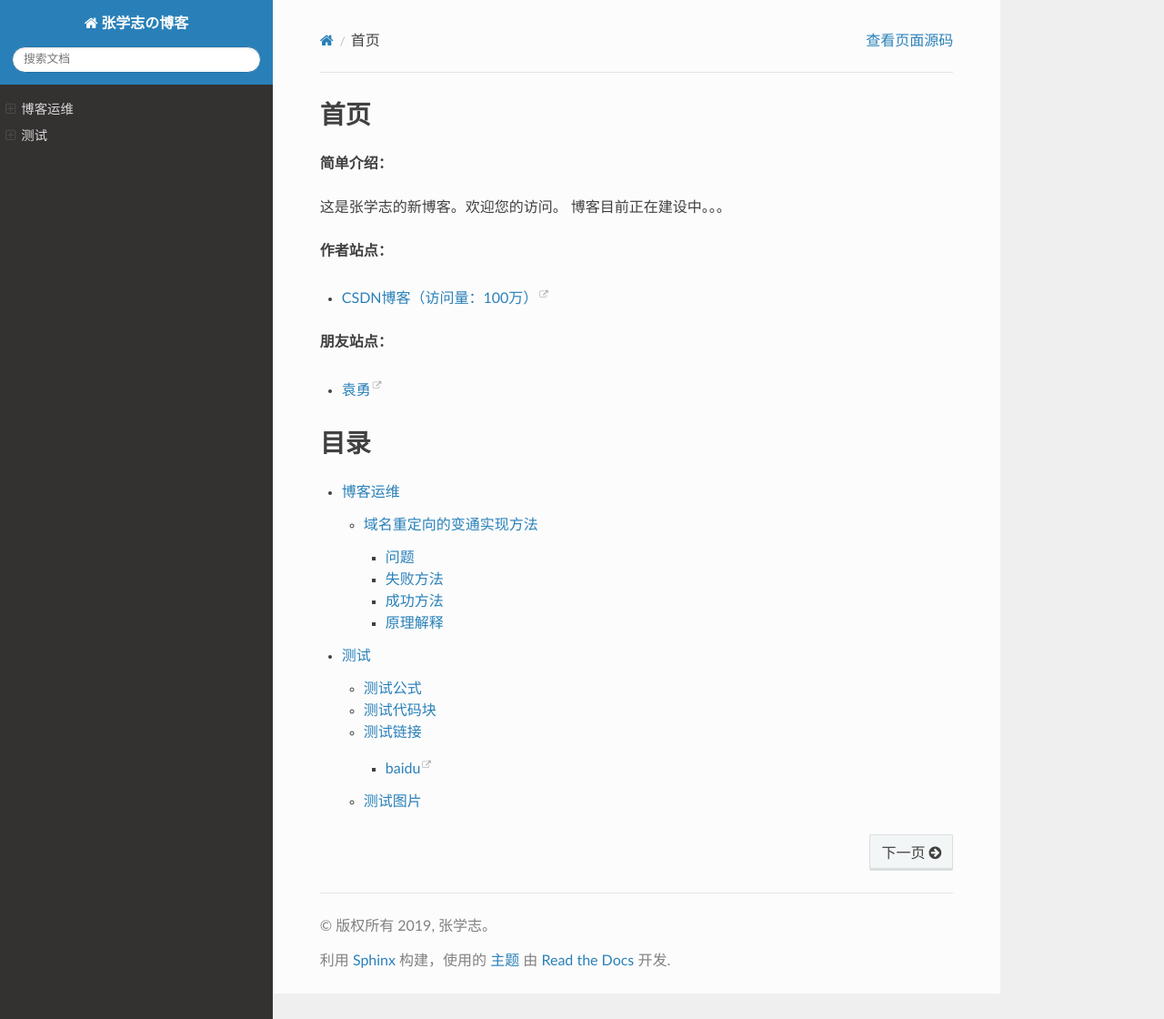
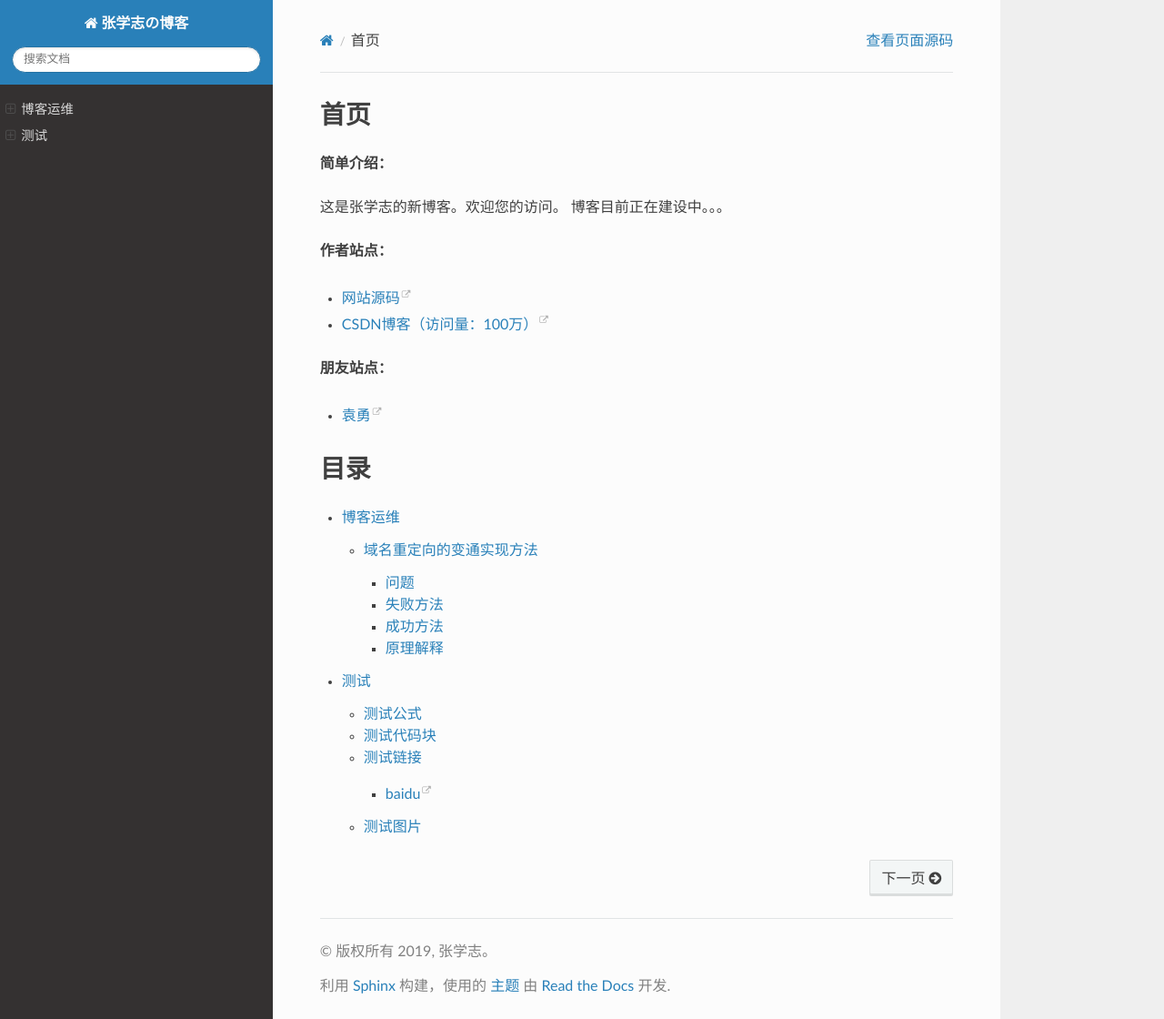
Before and after one commit to algoboy101/note, a Sphinx documentation site: the page built from source/index.rst, in a window 1280 px wide and 1120 px high. Shown: the whole window at 91% size. Built offline with Sphinx 7.4.7 and the Read the Docs theme 2.0.0, drawn with Linux system fonts in a browser that asks for light colours.

Commit message:
add source code @ github

```diff
--- a/source/index.rst
+++ b/source/index.rst
@@ -16,6 +16,7 @@
 
 **作者站点：**
 
+- `网站源码 <https://github.com/algoboy101/note>`_
 - `CSDN博客（访问量：100万） <https://blog.csdn.net/xuezhisdc>`_
 
 **朋友站点：**
```
